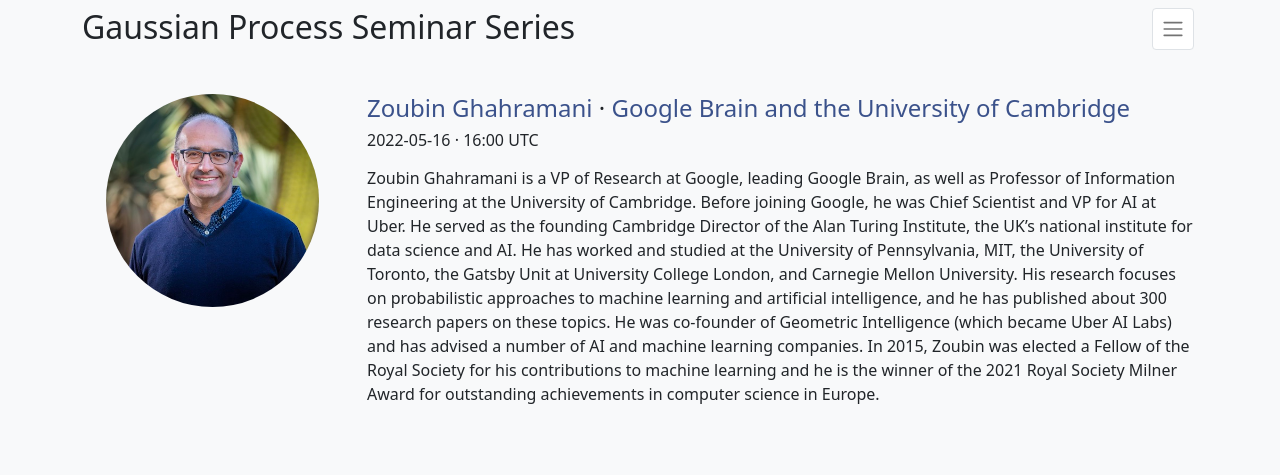
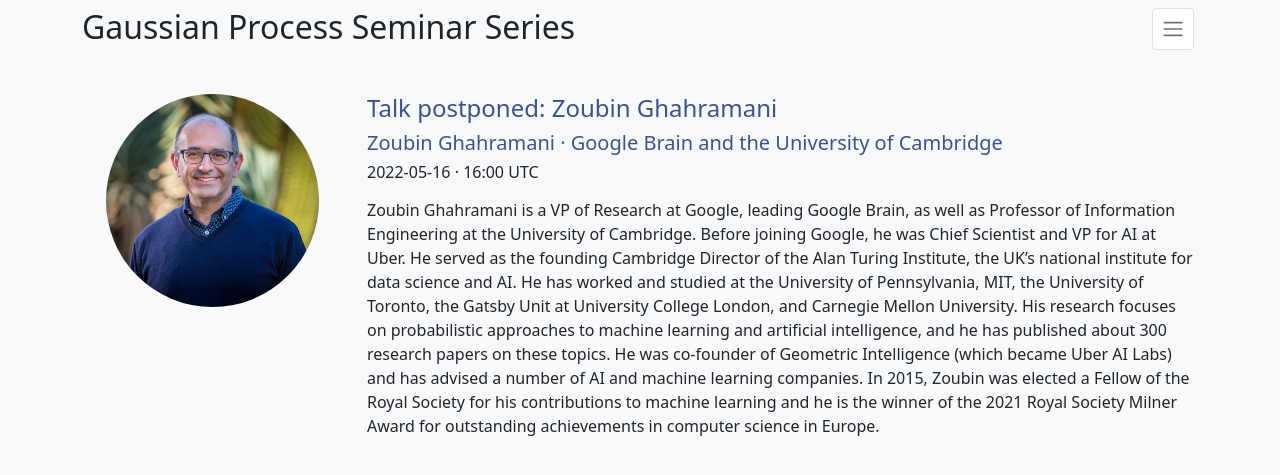
Before and after one commit to gp-seminar-series/gp-seminar-series.github.io, a Jekyll site: the page built from _posts/current/2022-05-16-zoubin-ghahramani.md, in a window 1280 px wide. Shown: the top 475 px of the page. Built offline with Jekyll 4.4.1, drawn with Linux system fonts in a browser that asks for light colours; nearby versions of some CDN libraries.

Commit message:
Cancel seminar.

```diff
--- a/_posts/current/2022-05-16-zoubin-ghahramani.md
+++ b/_posts/current/2022-05-16-zoubin-ghahramani.md
@@ -1,7 +1,9 @@
 ---
+title: "Talk postponed: Zoubin Ghahramani"
 author: Zoubin Ghahramani
 institution: Google Brain and the University of Cambridge
 author_url: https://en.wikipedia.org/wiki/Zoubin_Ghahramani
+highlight: true
 ---
 
 Zoubin Ghahramani is a VP of Research at Google, leading Google Brain,  as well as Professor of Information Engineering at the University of Cambridge. Before joining Google, he was Chief Scientist and VP for AI at Uber.  He served as the founding Cambridge Director of the Alan Turing Institute, the UK’s national institute for data science and AI. He has worked and studied at the University of Pennsylvania, MIT, the University of Toronto, the Gatsby Unit at University College London, and Carnegie Mellon University.  His research focuses on probabilistic approaches to machine learning and artificial intelligence, and he has published about 300 research papers on these topics.  He was co-founder of Geometric Intelligence (which became Uber AI Labs) and has advised a number of AI and machine learning companies.  In 2015, Zoubin was elected a Fellow of the Royal Society for his contributions to machine learning and he is the winner of the 2021 Royal Society Milner Award for outstanding achievements in computer science in Europe.
```
Also changed, not shown: _posts/current/2022-05-09-balaji-lakshminarayanan.md (+0 -1 lines).
